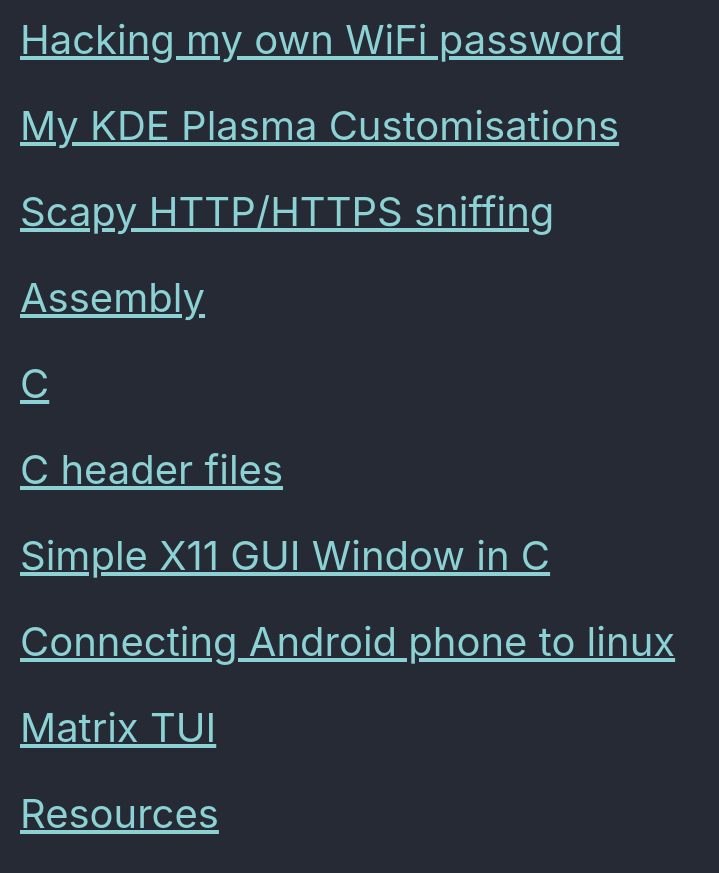
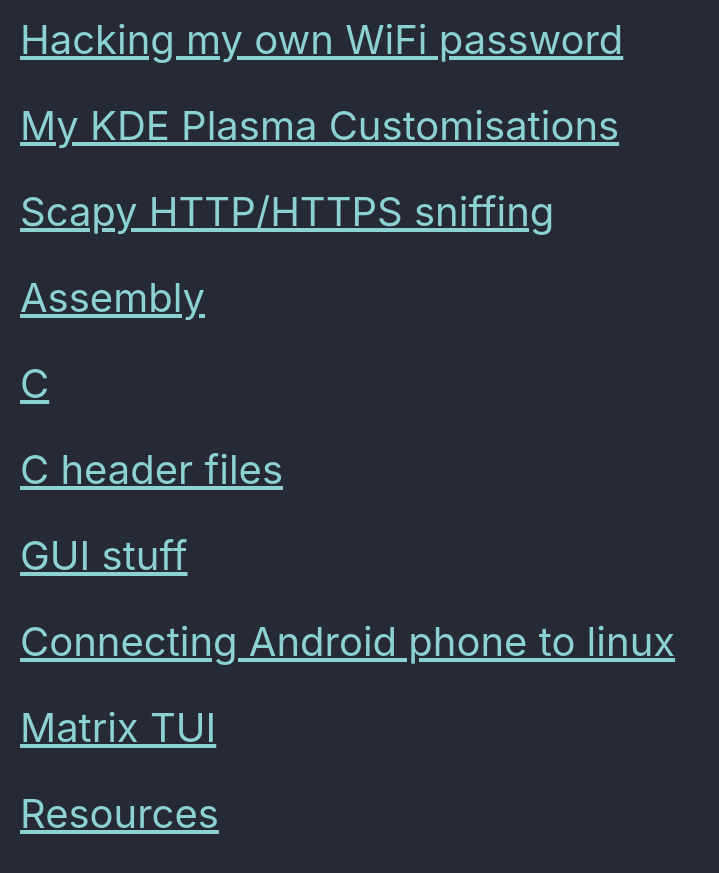
Before and after one commit to Connor-McCartney/Connor-McCartney.github.io, a Jekyll site: the page built from _pages/misc.md, in a window 1280 px wide and 900 px high, scrolled down 1570 px. Shown: the top 873 px of the window, without its empty margins (0-719 px from the left). Built offline with Jekyll 4.4.1, drawn with Linux system fonts in a browser that asks for light colours; cached includes are drawn as plain includes.

Commit message:
Update misc.md

```diff
--- a/_pages/misc.md
+++ b/_pages/misc.md
@@ -49,7 +49,7 @@ title: Misc
 
 <span style="font-size:2em;">   [C header files](/misc/Cheaderfiles)   </span>
 
-<span style="font-size:2em;">   [Simple X11 GUI Window in C](/misc/xguic)   </span>
+<span style="font-size:2em;">   [GUI stuff](/misc/xguic)   </span>
 
 <span style="font-size:2em;">   [Connecting Android phone to linux](/misc/ConnectingAndroidphonetolinux)   </span>
 
```
